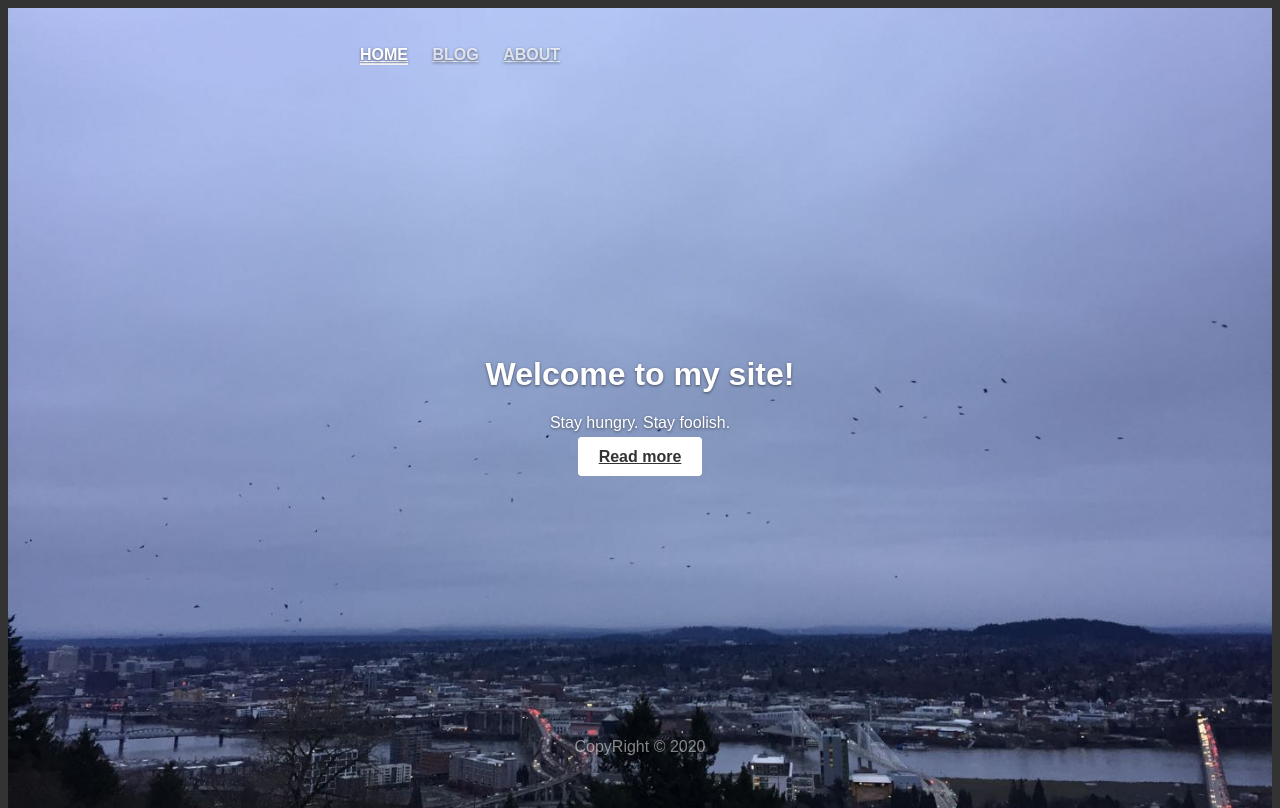
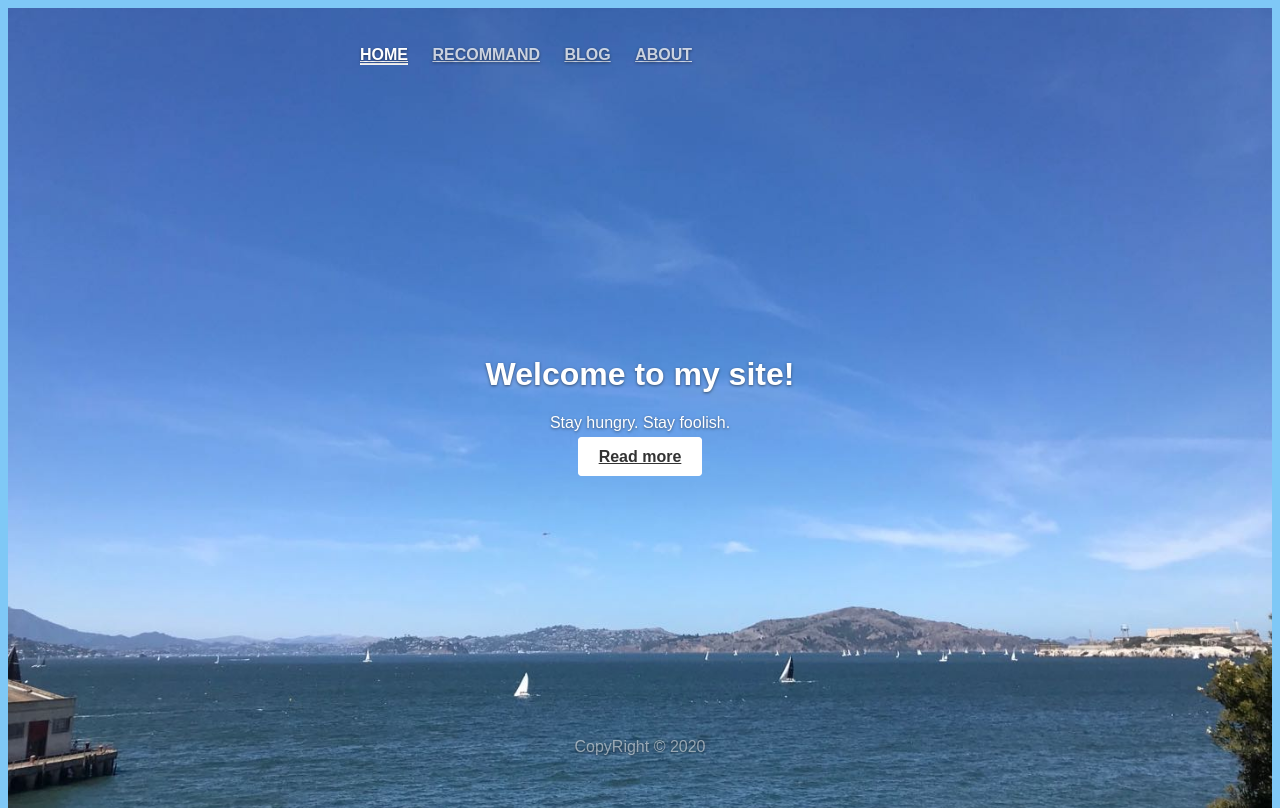
Before and after one commit to full-stack-final-project/Personal-blog-website, a Flask app: page / in a window 1280 px wide. Run offline with Flask 2, Linux system fonts and the light colour scheme; data comes from the database, SQL or seed files in the repository; some libraries are stand-ins or nearby versions.

Commit message:
modify layout.html

```diff
--- a/blog/static/css/cover.css
+++ b/blog/static/css/cover.css
@@ -20,7 +20,7 @@ a:hover {
 html,
 body {
 	height: 100%;
-	background-color: #333;
+	background-color:rgba(82, 181, 243, 0.739);
 }
 
 body {
@@ -42,7 +42,7 @@ body {
 	height: 100%;
 	/* For at least Firefox */
 	min-height: 100%;
-	background: url(../img/portland.jpg) no-repeat;
+	background: url(../img/portland2.jpg) no-repeat;
 	background-size: cover;
 	background-position: center center;
 	overflow: hidden;
--- a/blog/templates/blog/index.html
+++ b/blog/templates/blog/index.html
@@ -34,10 +34,11 @@
 
                             <nav>
                                 <ul class="nav masthead-nav">
-                                    <li class="active"><a href="/blog/index/">HOME</a></li>
-                                    <li><a href="/blog/list/">BLOG</a></li>
+                                    <li class="active"><a href="{{url_for('.index')}}">HOME</a></li>
+                                    <li><a href="{{url_for('.recommand')}}">RECOMMAND</a></li>
+                                    <li><a href="{{url_for('.display')}}">BLOG</a></li>
 
-                                    <li><a href="/blog/aboutme/">ABOUT</a></li>
+                                    <li><a href="{{url_for('.about')}}">ABOUT</a></li>
                                 </ul>
                             </nav>
 
@@ -51,7 +52,7 @@
                             Stay hungry. Stay foolish.<br>
                         </p>
                         <p class="lead">
-                            <a href="/blog/list/" class="btn btn-lg btn-default">Read more</a>
+                            <a href="{{url_for('blog.about')}}" class="btn btn-lg btn-default">Read more</a>
                         </p>
                     </div>
 
--- a/blog/templates/layout.html
+++ b/blog/templates/layout.html
@@ -14,7 +14,7 @@
 
     <link rel="icon" href="{{ url_for('static', filename='favicon.ico') }}">
     <link rel="stylesheet" href="{{ url_for('static', filename='css/academic.css') }}" type="text/css">
-    <link href="{{url_for('static', filename = 'css/cover.css')}}" rel="stylesheet">
+
     <!-- <link rel="stylesheet" href="{{ url_for('static', filename='revel_custom.min.css') }}" type="text/css"> -->
     {% endblock head%}
 </head>
--- a/blog/views/blog.py
+++ b/blog/views/blog.py
@@ -13,12 +13,16 @@ blog_blueprint = Blueprint('blog', __name__)
 
 @blog_blueprint.route('/')
 def index():
+    return render_template('blog/index.html')
+
+@blog_blueprint.route('/recommand')
+def recommand():
     page = request.args.get('page', 1, type = int)
     per_page = current_app.config['ARTICLE_PER_PAGE']
 
     pagination = Article.query.order_by(Article.count_read.desc()).paginate(page, per_page = per_page)
     articles = pagination.items
-    return render_template('blog/index.html', pagination = pagination, articles = articles)
+    return render_template('blog/recommand.html', pagination = pagination, articles = articles)
 
 @blog_blueprint.route('/display')
 def display():
```
Also changed, not shown: blog/static/img/background.jpg (deleted), blog/static/img/portland2.jpg (added).
